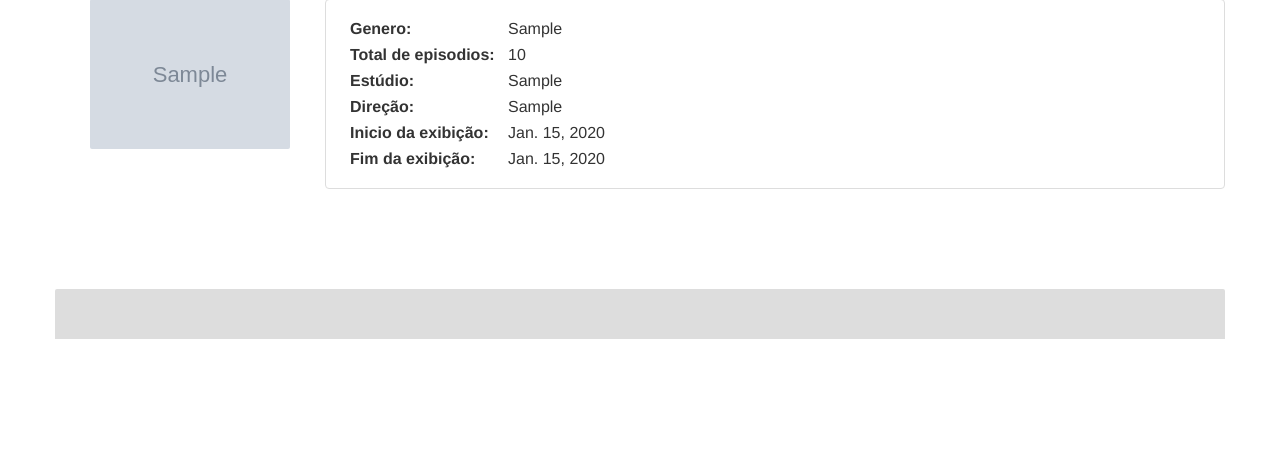
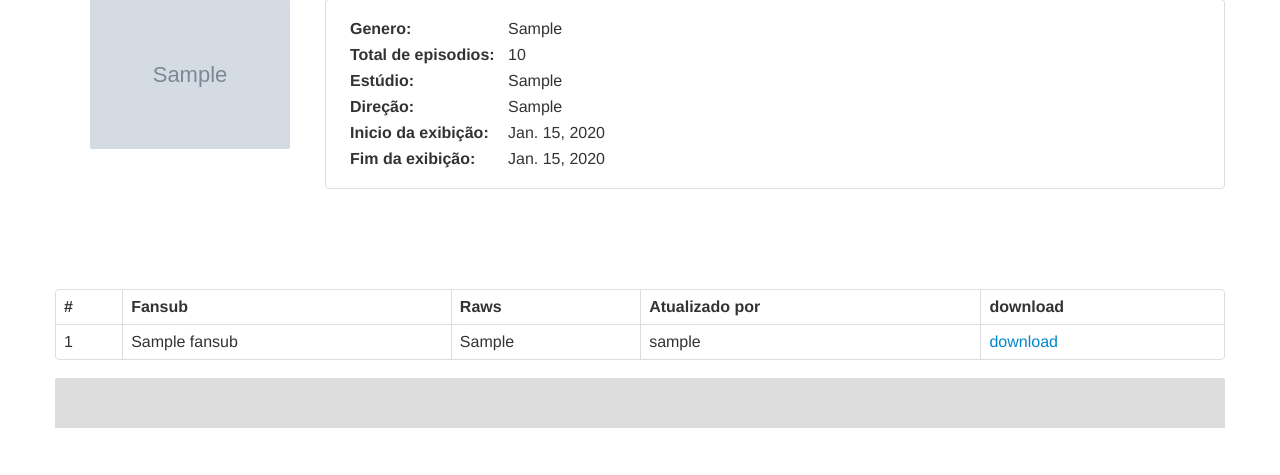
Before and after one commit to siminino/sharing-subtitle, a Django app: page /projeto/1/ in a window 1280 px wide. Shown: the part 325-800 px from the top of the page. Run offline with Django 3.2, Linux system fonts and the light colour scheme; tables that the repository leaves empty hold one stand-in row (values such as "Sample post"); grey boxes marked "Sample" are stand-in pictures; parts of the project's set-up code (start-up, migrations or seed data) failed here and were passed over; some libraries are stand-ins or nearby versions.

Commit message:
adicioando lista de legendas na pagina do projeto

```diff
--- /dev/null
+++ b/shareanimesub/settings_test.py
@@ -0,0 +1,3 @@
+from settings import *
+
+DATABASES['default']['NAME'] = 'shareanimesub-teste.db'
--- a/shareanimesub/templates/projetos/projeto.html
+++ b/shareanimesub/templates/projetos/projeto.html
@@ -44,4 +44,30 @@
             </table>
         </div>
     </div>
+    <div class="row legendas">
+        <div class="span12">
+            {% if projeto.legenda_set.all %}
+                <table class="table table-bordered">
+                    {% for legenda in projeto.legenda_set.all %}
+                        <thead>
+                            <th>#</th>
+                            <th>Fansub</th>
+                            <th>Raws</th>
+                            <th>Atualizado por</th>
+                            <th>download</th>
+                        </thead>
+                        <tr>
+                            <td>{{ legenda.episodio }}</td>
+                            <td>{% firstof legenda.fansub.nome or '----'%}</td>
+                            <td>{% firstof legenda.raws '----' %}</td>
+                            <td>{% firstof legenda.usuario '----' %}</td>
+                            <td><a href="{{ legenda.url }}">download</a></td>
+                        </tr>
+                    {% endfor %}
+                </table>
+            {% else %}
+                Não há legendas disponíneis.
+            {% endif %}
+        </div>
+    </div>
 {% endblock %}
```
Also changed, not shown: shareanimesub/projetos/tests/functional/test_views.py (+9 -0 lines), 1 other file.
